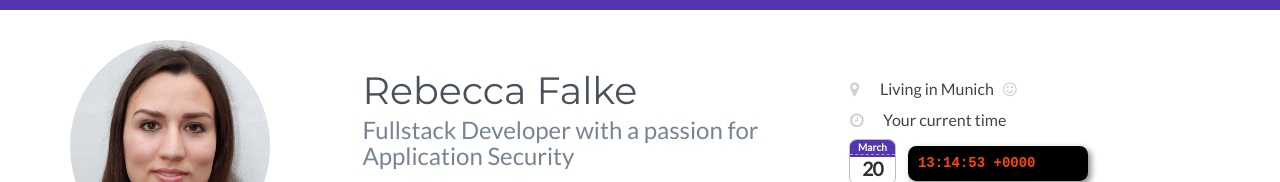
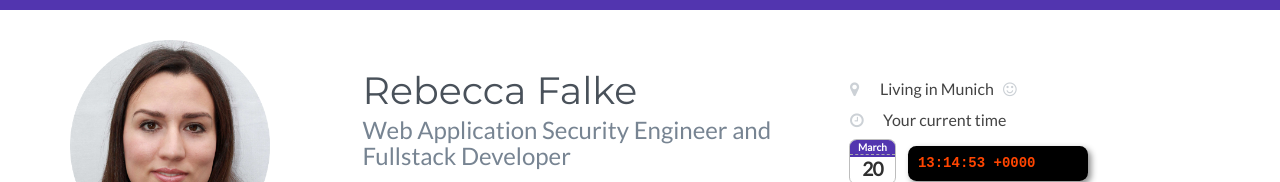
Before and after one commit to rebeccan/rebeccan.github.io, a plain HTML site: page index.html in a window 1280 px wide. Shown: the top 182 px of the page. Drawn offline with Linux system fonts and the light colour scheme; a web font is replaced by a local one.

Commit message:
updated position

```diff
--- a/index.html
+++ b/index.html
@@ -47,7 +47,7 @@
         <div class="col-md-5 col-sm-7">
           <div class="profile-content">
             <h1 class="name">Rebecca Falke</h1>
-            <h2 class="desc">Fullstack Developer with a passion for Application Security</h2>
+            <h2 class="desc">Web Application Security Engineer and Fullstack Developer</h2>
             <ul class="social list-inline">
               <li>
                 <a href="https://www.linkedin.com/in/rebecca-falke-16932448" target="_blank">
```
